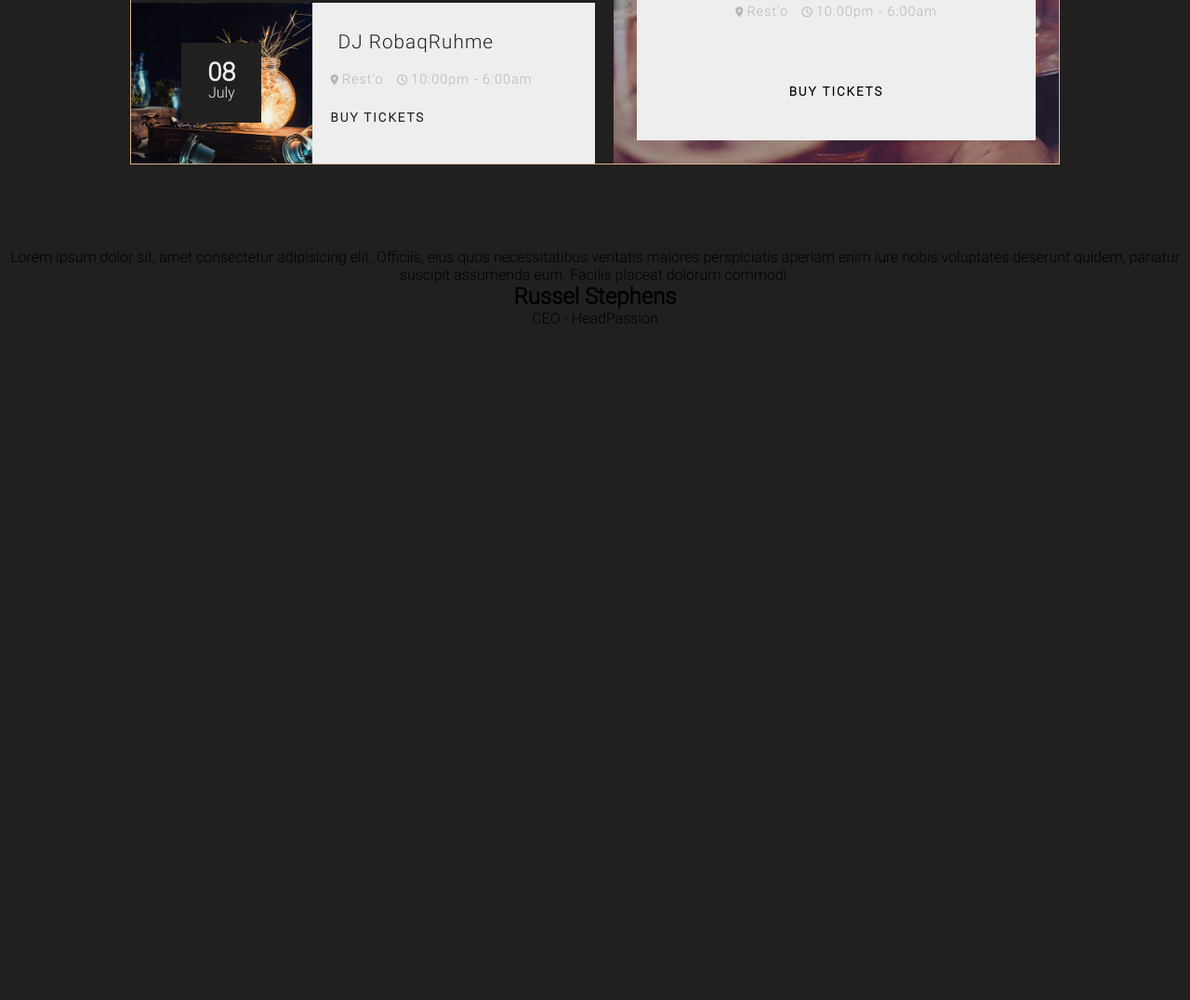
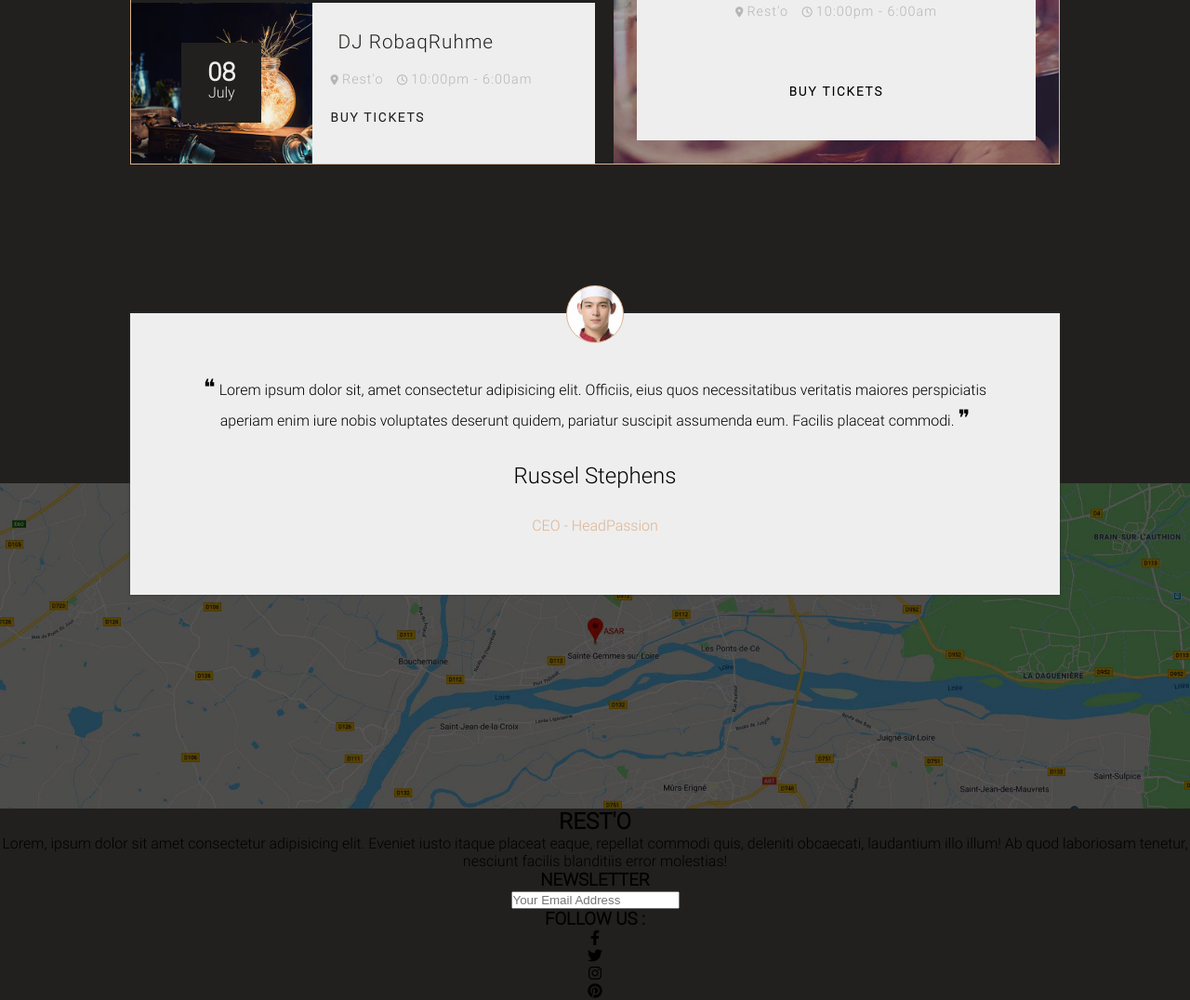
Before and after one commit to SUPA93/Int-gration-Restaurant, a plain HTML site: page index.html in a window 1280 px wide. Shown: the part 3279-4355 px from the top of the page at 93% size. Before the commit the page ends 3631 px from the top, so only its background shows below. Drawn offline with Linux system fonts and the light colour scheme.

Commit message:
started to add footer

```diff
--- a/assets/styles/layouts/_section5.scss
+++ b/assets/styles/layouts/_section5.scss
@@ -0,0 +1,62 @@
+.section5 {
+    padding: 70px 0 230px;
+    position: relative;
+
+
+    &:after {
+        content: "";
+        height: 350px;
+        width: 100%;
+        position: absolute;
+        background: url(../img/gmap.jpg) center/cover;
+        left: 0;
+        bottom: 0;
+    }
+
+    .quote-container {
+        background: $white;
+        z-index: 3;
+        position: relative;
+        max-width: 1000px;
+        width: 90%;
+        margin: 0 auto;
+        padding: 65px 70px;
+        box-shadow: 0 0 3px #333;
+
+        &::before {
+            content: "";
+            position: absolute;
+            background: url(../img/avatar-01.jpg) center/cover;
+            height: 60px;
+            width: 60px;
+            top: -30px;
+            left: 50%;
+            transform: translateX(-50%);
+            border-radius: 50%;
+            border: 1px solid $color1;
+        }
+        .text-container{
+            line-height: 30px;
+
+            &:before{
+                content:"\275D";
+            }
+            &:after{
+                content:"\275E";
+            }
+            &:before, &:after{
+                font-size: 1.5rem;
+            }
+        }
+        h2{
+            margin: 30px 15px;
+            font-family: $font3;
+            font-weight: 100;
+        }
+        p{
+            color: $color1;
+        }
+    }
+
+
+}
--- a/index.html
+++ b/index.html
@@ -236,12 +236,41 @@
             <div class="text-container">
                 Lorem ipsum dolor sit, amet consectetur adipisicing elit. Officiis, eius quos necessitatibus veritatis
                 maiores perspiciatis aperiam enim iure nobis voluptates deserunt quidem, pariatur suscipit assumenda
-                eum. Facilis placeat dolorum commodi.
+                eum. Facilis placeat commodi.
             </div>
             <h2>Russel Stephens</h2>
             <p>CEO - HeadPassion</p>
         </div>
     </section>
+    <footer>
+        <div class="footer-content">
+            <div class="left-part">
+                <H2>REST'O</H2>
+                <p>
+                    Lorem, ipsum dolor sit amet consectetur adipisicing elit. Eveniet iusto itaque placeat eaque,
+                    repellat
+                    commodi quis, deleniti obcaecati, laudantium illo illum! Ab quod laboriosam tenetur, nesciunt
+                    facilis
+                    blanditiis error molestias!
+                </p>
+            </div>
+            <div class="right-part">
+                <div class="news-letter">
+                    <h3>NEWSLETTER</h3>
+                    <input type="email" placeholder="Your Email Address">
+                </div>
+                <div class="follow-us">
+                    <h3>FOLLOW US :</h3>
+                    <ul>
+                        <li><i class="fab fa-facebook-f"></i></li>
+                        <li><i class="fab fa-twitter"></i></li>
+                        <li><i class="fab fa-instagram"></i></li>
+                        <li><i class="fab fa-pinterest"></i></li>
+                    </ul>
+                </div>
+            </div>
+        </div>
+    </footer>
 </body>
 
 </html>
```
Also changed, not shown: assets/styles/index.css, 1 other file.
